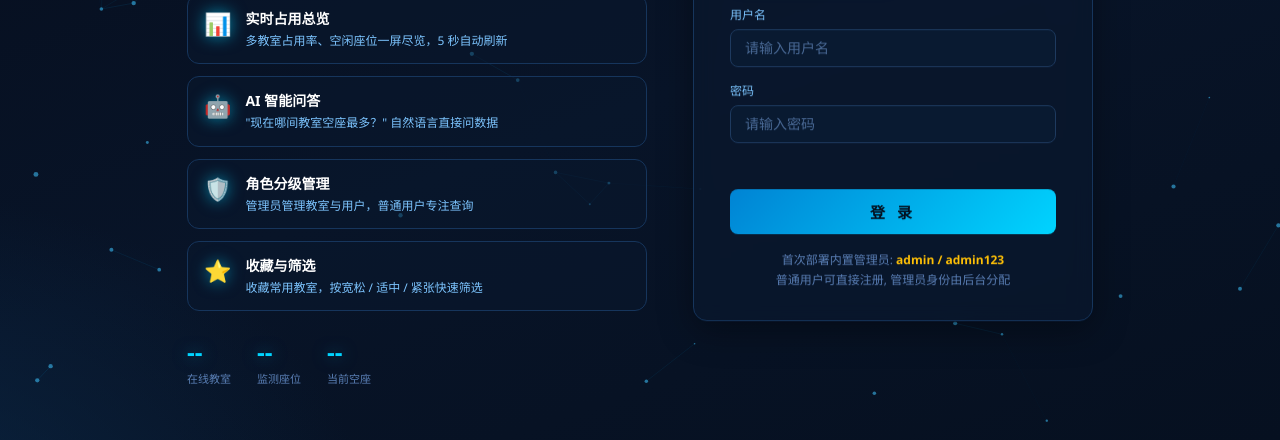
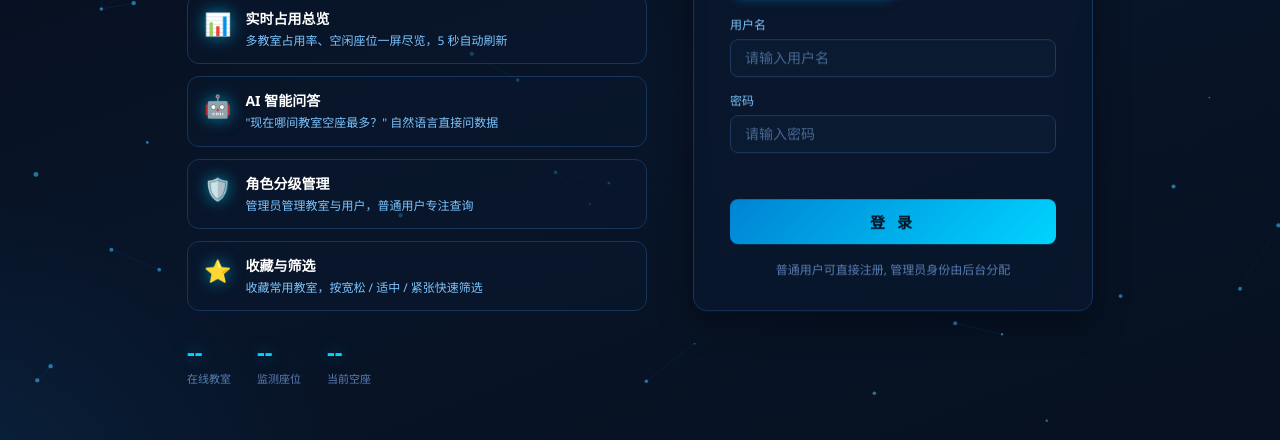
Before and after one commit to xiaohuahua601/StudySense, a plain HTML site: page templates/portal/login.html in a window 1280 px wide. Shown: the part 360-800 px from the top of the page. Drawn offline with Linux system fonts and the light colour scheme; files that its build step writes are made by us from their sources; no server answers; files whose address does not match are found by name.

Commit message:
安全: 登录页移除默认管理员凭据展示, 仅保留注册提示

```diff
--- a/templates/portal/login.html
+++ b/templates/portal/login.html
@@ -58,7 +58,7 @@
       <div class="form-err" id="rgErr"></div>
       <button class="btn primary btn-auth" id="rgBtn">注 册</button>
     </div>
-    <div class="auth-hint">首次部署内置管理员: <b>admin / admin123</b><br>普通用户可直接注册, 管理员身份由后台分配</div>
+    <div class="auth-hint">普通用户可直接注册, 管理员身份由后台分配</div>
   </div>
 </div>
 
```
